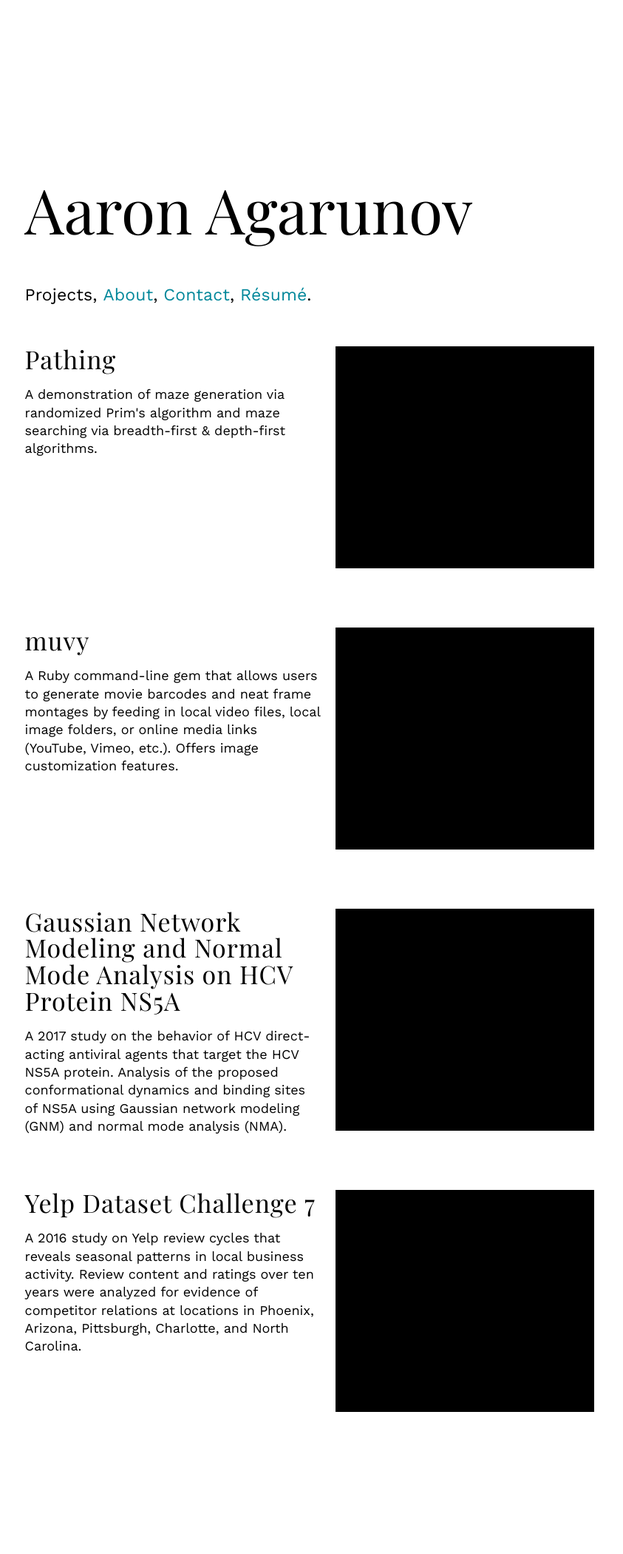
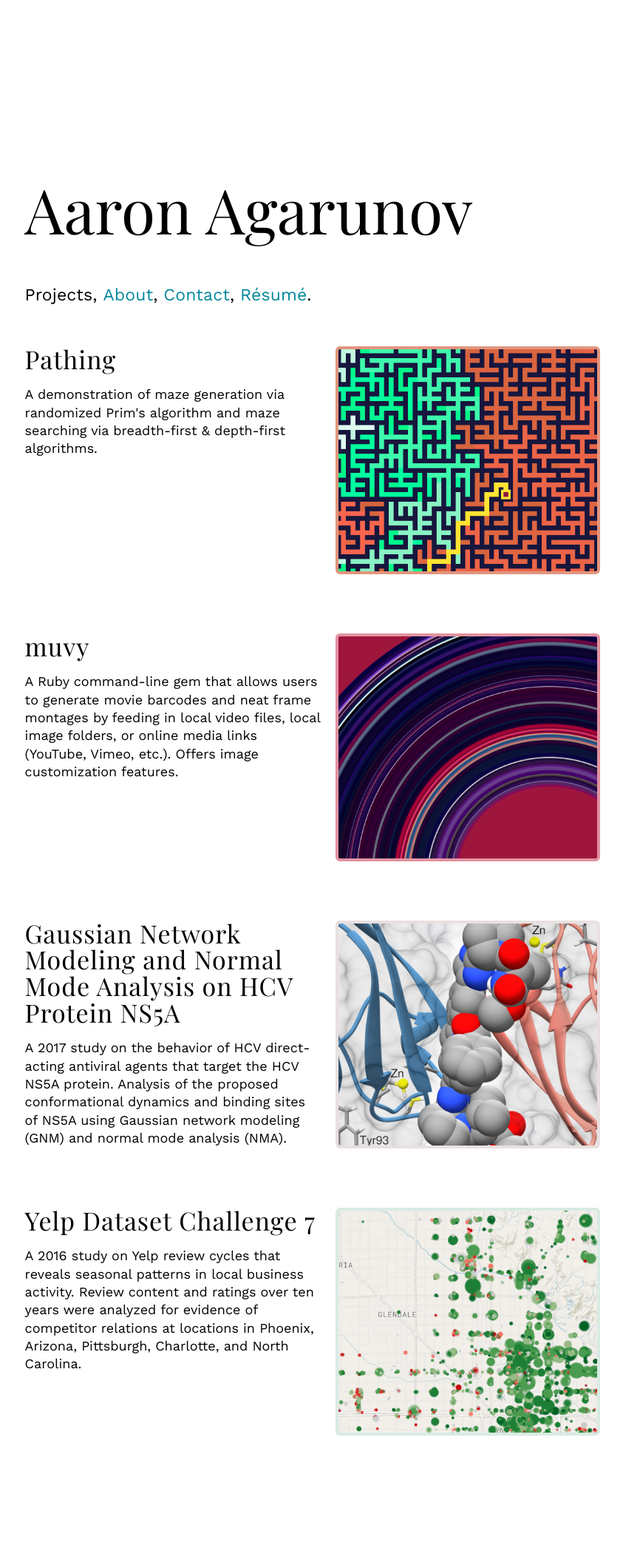
Before and after one commit to agarun/agarun.github.io, a Jekyll site: the page built from _pages/work.html, in a window 1280 px wide. Shown: the whole page at 74% size, without its empty margins (184-1027 px from the left). Built offline with Jekyll 4.4.1, drawn with Linux system fonts in a browser that asks for light colours; some web fonts are replaced; before the commit the page ends 2068 px from its top, so only the background shows below that.

Commit message:
Update work.html projects page

```diff
--- a/_pages/work.html
+++ b/_pages/work.html
@@ -12,9 +12,7 @@ permalink: /projects/
           <p>{{ project.description }}</p>
         </div>
           <div class="work-image">
-        <a href="">
-          <img src="" />
-        </a>
+            <a href="{{ project.web_link }}"><div class="work-link"></div></a>
           </div>
     {% endfor %}
   </div>
--- a/_sass/_layout.scss
+++ b/_sass/_layout.scss
@@ -222,6 +222,10 @@ body {
   }
 
   section:first-child { margin: 28px 0px 0px 0px; }
+
+  .section-separator {
+    display: block;
+  }
 }
 
 .date, .tag, .blurb {
@@ -238,7 +242,8 @@ body {
 }
 
 .tag {
-  letter-spacing: 0.1em; color: $weird-blue;
+  letter-spacing: 0.1em;
+  color: $weird-blue;
 }
 
 .indent {
@@ -476,9 +481,38 @@ article {
   height: 300px;
   background-color: #000;
   margin-bottom: 80px;
+  border-radius: 6px;
+  transition: 150ms ease-out;
 
-  img:hover {
-    opacity: 0.8;
+  // TODO: compress all!
+  &:nth-child(2) {
+    background: #27055d url('/assets/images/thumbnails/pathing_01.png') no-repeat 56% 42%;
+    background-size: 130%;
+    border: 4px #e2957d solid;
+  }
+
+  &:nth-child(4) {
+    background: red url('/assets/images/thumbnails/muvy_01.png') no-repeat 100% 0%;
+    background-size: 140%;
+    border: 4px #e292a0 solid;
+  }
+
+  &:nth-child(6) {
+    background: grey url('/assets/images/thumbnails/gnm_01.png') no-repeat 3% 47%;
+    background-size: 108%;
+    border: 4px #e8e0e0 solid;
+  }
+
+  &:nth-child(8) {
+    background: #15b598 url('/assets/images/thumbnails/bizviz_01.png') no-repeat 52% 67%;
+    background-size: 155%;
+    border: 4px #d8ebe3 solid;
+  }
+
+  &:hover {
+    transition: 150ms ease-in;
+    opacity: 0.85;
+    border-color: #c8c8c8;
   }
 
   @media only screen and (max-width: 1024px) {
@@ -486,6 +520,13 @@ article {
       display: none;
     }
   }
+}
+
+.work-link {
+  width: 350px;
+  height: 300px;
+  padding: 5px;
+  margin: -5px;
 }
 
 /**
```
Lines whose indentation alone changed are shown as unchanged.
